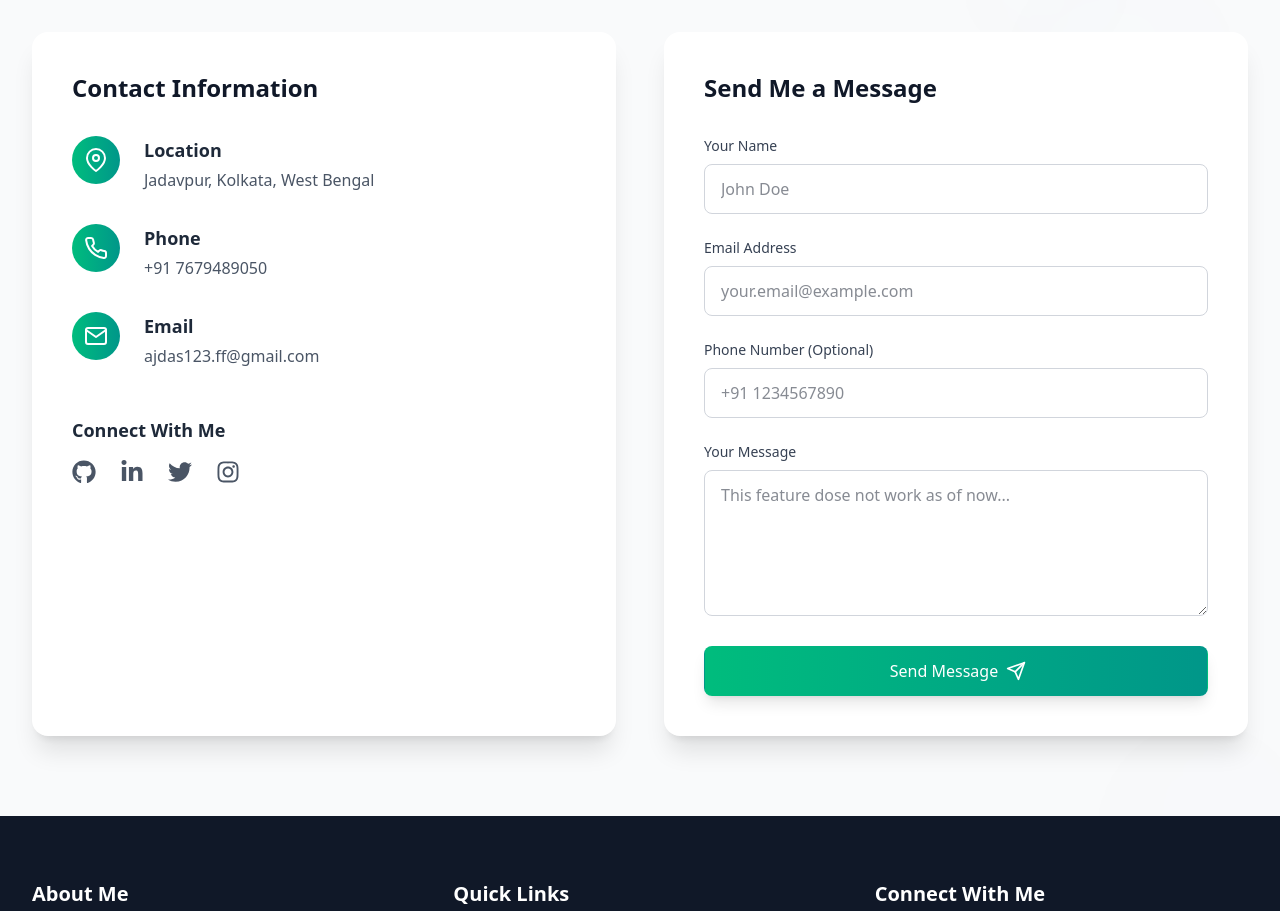
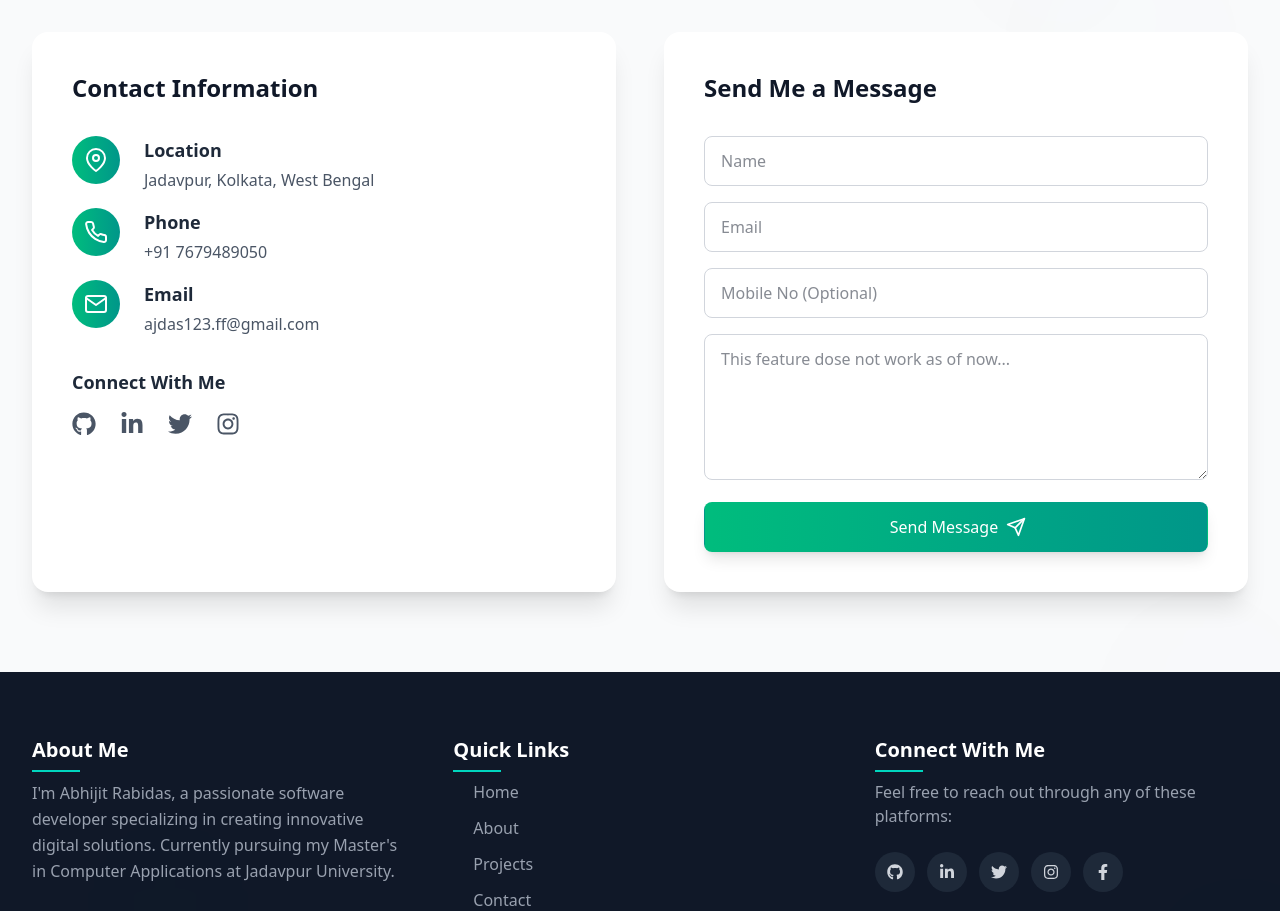
Before and after one commit to tesu123/website2, a React (Vite) app: page / in a window 1280 px wide. Shown: the part 3380-4291 px from the top of the page. Built offline with nearby package versions, Linux system fonts and the light colour scheme.

Commit message:
first commit

```diff
--- a/src/Contact.jsx
+++ b/src/Contact.jsx
@@ -127,7 +127,7 @@ function Contact() {
               Contact Information
             </h3>
 
-            <div className="space-y-8">
+            <div className="space-y-4">
               {/* Address */}
               <div className="flex items-start">
                 <div className="bg-gradient-to-r from-emerald-500 to-teal-600 p-3 rounded-full mr-6 text-white">
@@ -219,15 +219,15 @@ function Contact() {
               Send Me a Message
             </h3>
 
-            <form onSubmit={handleSubmit} className="space-y-6">
+            <form onSubmit={handleSubmit} className="space-y-4">
               {/* Name */}
               <div>
-                <label
+                {/* <label
                   htmlFor="name"
                   className="block text-sm font-medium text-gray-700 dark:text-gray-300 mb-2"
                 >
                   Your Name
-                </label>
+                </label> */}
                 <input
                   type="text"
                   id="name"
@@ -235,19 +235,19 @@ function Contact() {
                   value={formData.name}
                   onChange={handleChange}
                   className="w-full px-4 py-3 rounded-lg border border-gray-300 dark:border-gray-600 focus:ring-2 focus:ring-emerald-500 focus:border-emerald-500 dark:focus:ring-emerald-400 dark:focus:border-emerald-400 bg-white dark:bg-gray-700 text-gray-900 dark:text-white transition-all duration-300"
-                  placeholder="John Doe"
+                  placeholder="Name"
                   required
                 />
               </div>
 
               {/* Email */}
               <div>
-                <label
+                {/* <label
                   htmlFor="email"
                   className="block text-sm font-medium text-gray-700 dark:text-gray-300 mb-2"
                 >
                   Email Address
-                </label>
+                </label> */}
                 <input
                   type="email"
                   id="email"
@@ -255,19 +255,19 @@ function Contact() {
                   value={formData.email}
                   onChange={handleChange}
                   className="w-full px-4 py-3 rounded-lg border border-gray-300 dark:border-gray-600 focus:ring-2 focus:ring-emerald-500 focus:border-emerald-500 dark:focus:ring-emerald-400 dark:focus:border-emerald-400 bg-white dark:bg-gray-700 text-gray-900 dark:text-white transition-all duration-300"
-                  placeholder="your.email@example.com"
+                  placeholder="Email"
                   required
                 />
               </div>
 
               {/* Phone */}
               <div>
-                <label
+                {/* <label
                   htmlFor="phone"
                   className="block text-sm font-medium text-gray-700 dark:text-gray-300 mb-2"
                 >
                   Phone Number (Optional)
-                </label>
+                </label> */}
                 <input
                   type="tel"
                   id="phone"
@@ -275,18 +275,18 @@ function Contact() {
                   value={formData.phone}
                   onChange={handleChange}
                   className="w-full px-4 py-3 rounded-lg border border-gray-300 dark:border-gray-600 focus:ring-2 focus:ring-emerald-500 focus:border-emerald-500 dark:focus:ring-emerald-400 dark:focus:border-emerald-400 bg-white dark:bg-gray-700 text-gray-900 dark:text-white transition-all duration-300"
-                  placeholder="+91 1234567890"
+                  placeholder="Mobile No (Optional)"
                 />
               </div>
 
               {/* Message */}
               <div>
-                <label
+                {/* <label
                   htmlFor="message"
                   className="block text-sm font-medium text-gray-700 dark:text-gray-300 mb-2"
                 >
                   Your Message
-                </label>
+                </label> */}
                 <textarea
                   id="message"
                   name="message"
```
